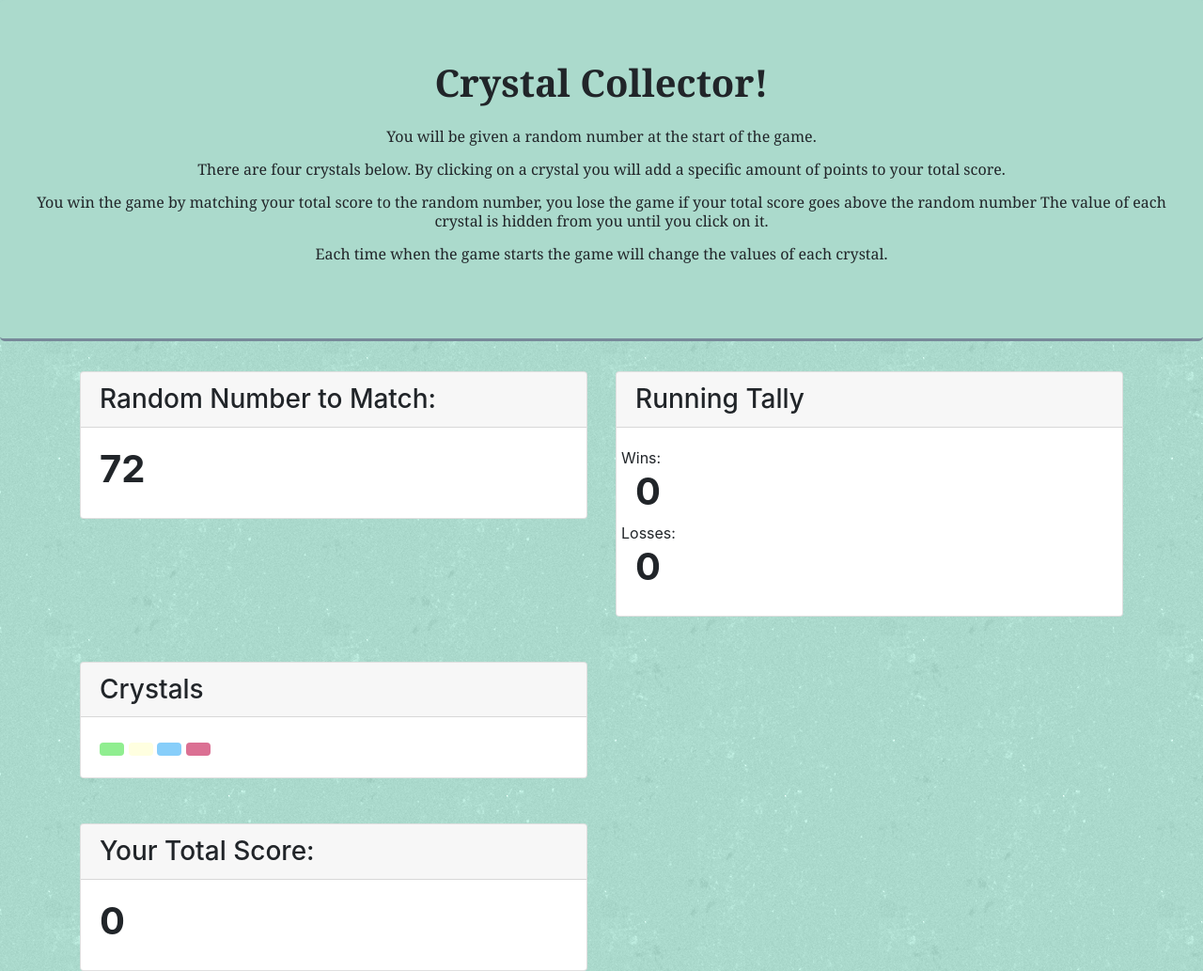
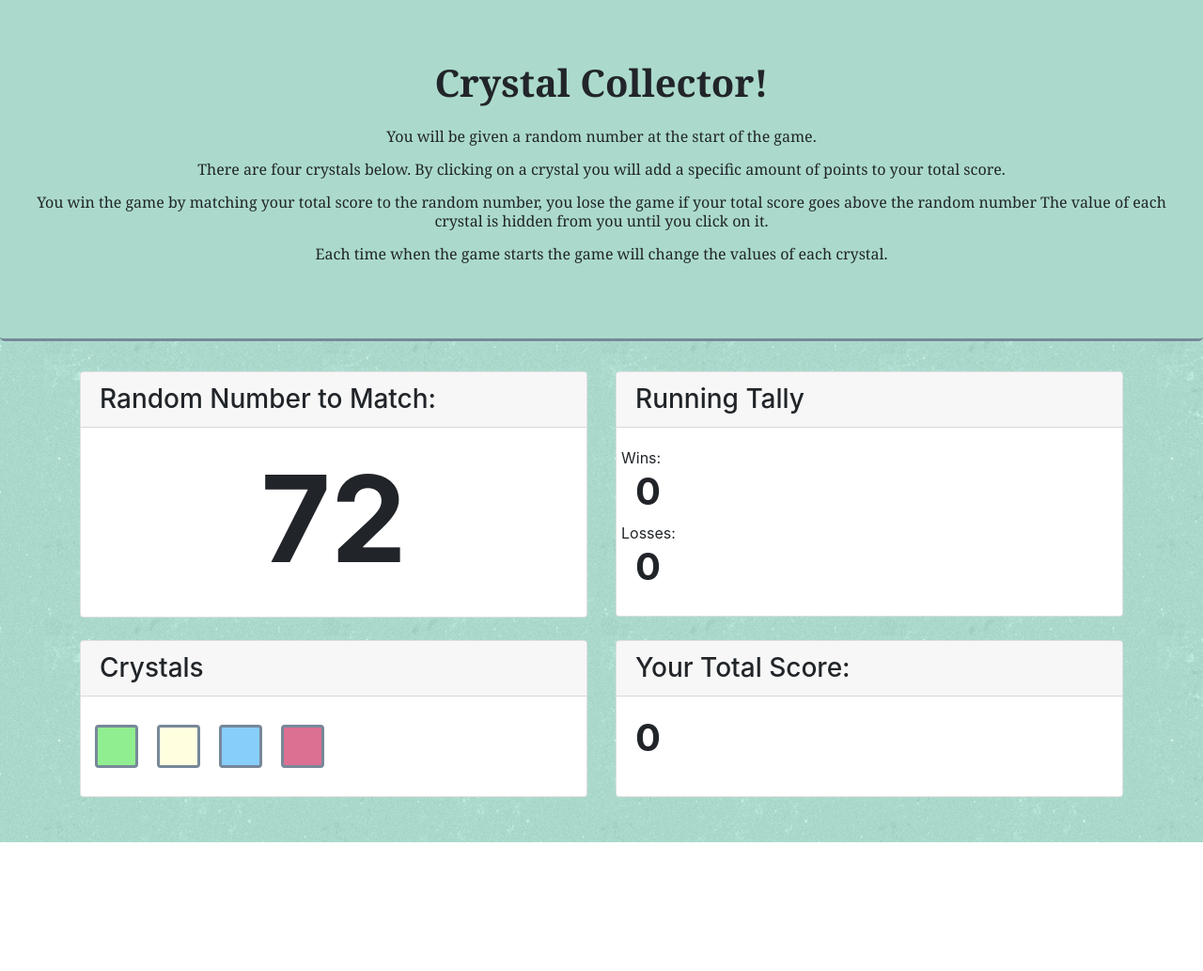
Before and after one commit to charlotterice/unit-4-game, a plain HTML site: page index.html in a window 1280 px wide. Shown: the whole page at 94% size. After the commit the page ends 896 px from the top, so only its background shows below. Drawn offline with nearby package versions, Linux system fonts and the light colour scheme.

Commit message:
CSS very pretty

```diff
--- a/assets/css/style.css
+++ b/assets/css/style.css
@@ -3,15 +3,27 @@ body{
 }
 #button-green{
     background: lightgreen;
+    padding:20px;
+    margin:10px;
+    border:solid lightslategray;
 }
 #button-yellow{
     background:lightyellow;
+    padding:20px;
+    margin:10px;
+    border:solid lightslategray;
 }
 #button-blue{
     background:lightskyblue;
+    padding:20px;
+    margin:10px;
+    border:solid lightslategray;
 }
 #button-red{
     background:palevioletred;
+    padding:20px;
+    margin:10px;
+    border:solid lightslategray;
 }
 .jumbotron{
     line-height: 1;
@@ -23,4 +35,9 @@ h1{
     font-weight:bold;
 }
 #computer-result{
+    text-align:center;
+    font-size:128px;
 }
+#user-score-card{
+    padding-bottom: 10px;
+}
--- a/assets/javascript/game.js
+++ b/assets/javascript/game.js
@@ -18,10 +18,10 @@
         computerChoice=Math.floor(Math.random()*101+19);
         console.log(computerChoice)
         $("#computer-result").text(computerChoice);
-        num1= Math.floor(Math.random()*12+1);
-        num2= Math.floor(Math.random()*12+1);
-        num3= Math.floor(Math.random()*12+1);
-        num4= Math.floor(Math.random()*12+1);
+        greenCrystal= Math.floor(Math.random()*12+1);
+        yellowCrystal= Math.floor(Math.random()*12+1);
+        blueCrystal= Math.floor(Math.random()*12+1);
+        redCrystal= Math.floor(Math.random()*12+1);
         userTotal= 0;
         $("#user-result").text(userTotal);
         }
--- a/index.html
+++ b/index.html
@@ -1,5 +1,6 @@
 <!DOCTYPE html>
 <html lang="en">
+
 <head>
   <meta charset="UTF-8">
   <title>Crystal Game</title>
@@ -14,6 +15,7 @@
   <link rel="stylesheet" href="./assets/css/style.css">
 
 </head>
+
 <body>
 
   <!-- Jumbotron for Title -->
@@ -22,8 +24,10 @@
     <br>
     <h6 class="text-center">
       <p>You will be given a random number at the start of the game.</p>
-    <p>There are four crystals below. By clicking on a crystal you will add a specific amount of points to your total score.</p>
-    <p>You win the game by matching your total score to the random number, you lose the game if your total score goes above the random number
+      <p>There are four crystals below. By clicking on a crystal you will add a specific amount of points to your total
+        score.</p>
+      <p>You win the game by matching your total score to the random number, you lose the game if your total score goes
+        above the random number
         The value of each crystal is hidden from you until you click on it.</p>
       <p>Each time when the game starts the game will change the values of each crystal.</p>
       </p>
@@ -37,7 +41,7 @@
       <div class="col-lg-6">
         <div class="card">
           <h3 class="card-header">Random Number to Match:</h3>
-              <div class="card-body">
+          <div class="card-body" id="random-number-card">
             <h1 id="computer-result"></h1>
           </div>
         </div>
@@ -56,15 +60,13 @@
       </div>
     </div>
     <br>
-    <br>
     <!-- Crystals Card -->
     <div class=row>
       <div class="col-lg-6">
         <div class="card">
           <h3 class="card-header">Crystals</h3>
           <div class="card-body">
-                <div class=row-2a>
-
+            <div class=row>
               <button id="button-green" class="btn btn-green-crystal" value=""></button>
               <button id="button-yellow" class="btn btn-yellow-crystal" value=""></button>
               <button id="button-blue" class="btn btn-blue-crystal" value=""></button>
@@ -73,13 +75,9 @@
           </div>
         </div>
       </div>
-      </div>
-      <br>
-      <br>
       <!-- Your total score is: -->
-      <div class=row>
       <div class="col-lg-6">
-            <div class="card">
+        <div class="card" id="user-score-card">
           <h3 class="card-header">Your Total Score:</h3>
           <div class="card-body">
             <h1 id="user-result"></h1>
@@ -87,10 +85,13 @@
         </div>
       </div>
     </div>
-
-
+    <br>
+    <br>
+  </div>
+  </div>
   </div>
   </div>
   <script src="assets/javascript/game.js"></script>
 </body>
+
 </html>
```
Lines whose indentation alone changed are shown as unchanged.
